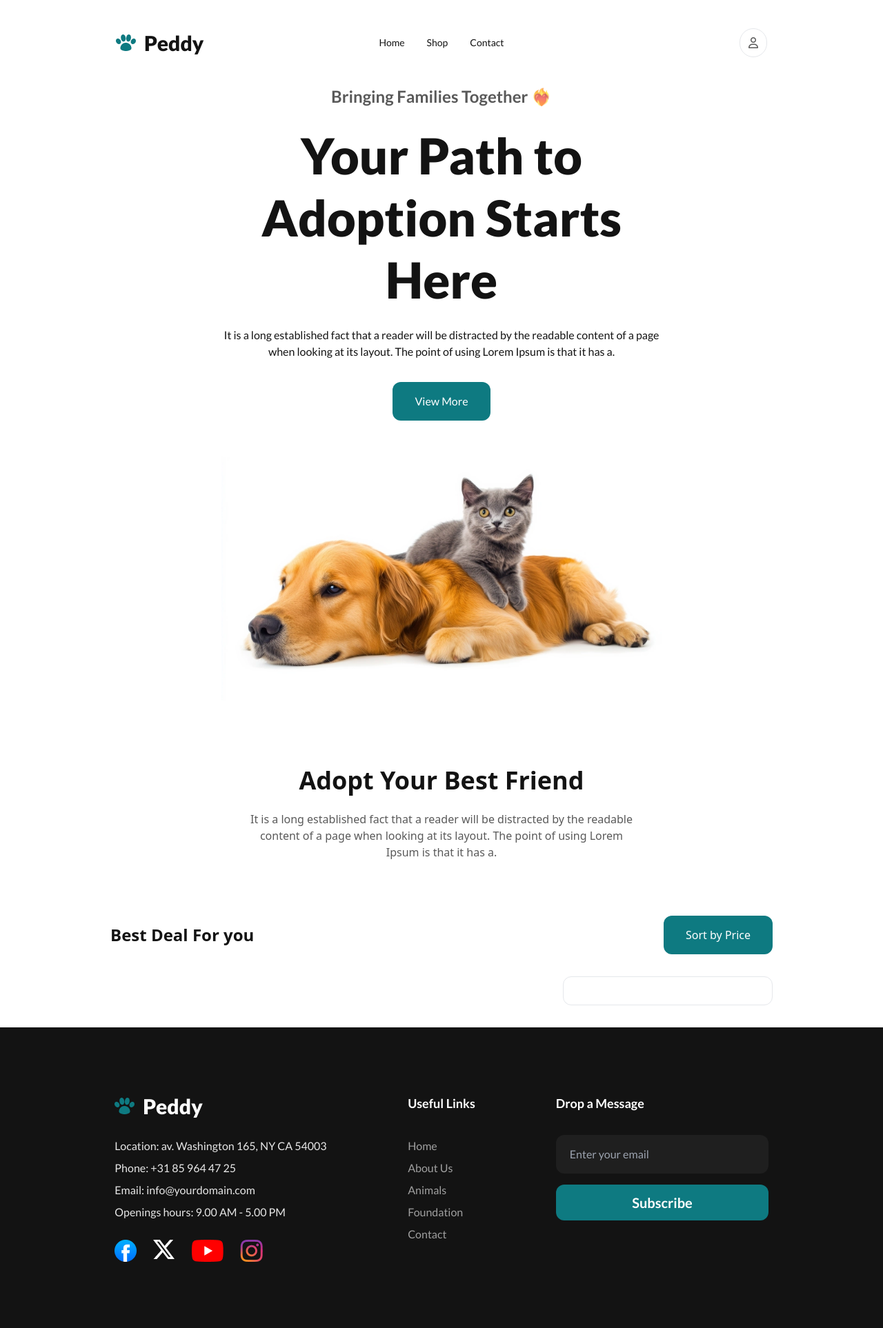
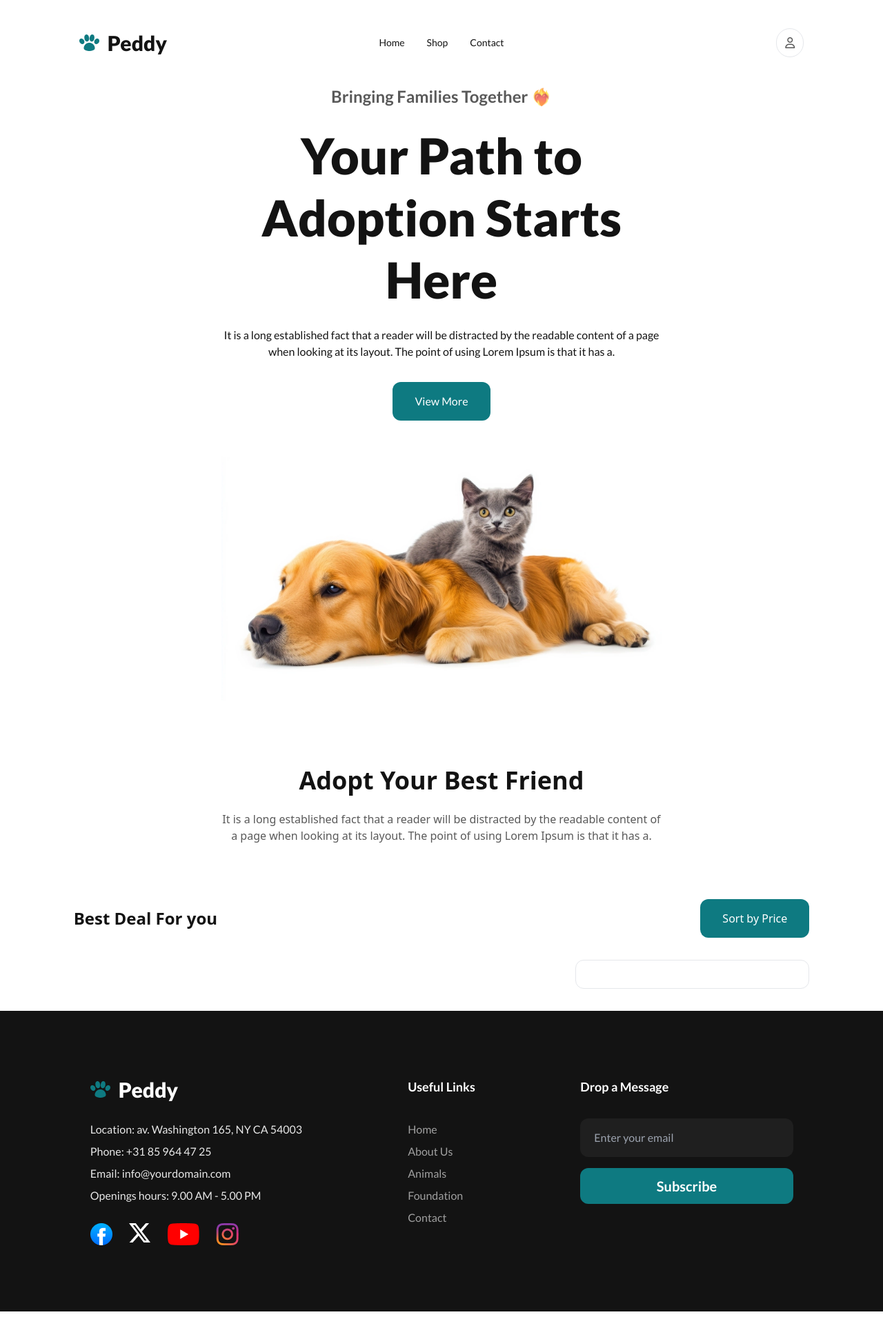
Before and after one commit to Sanjida-Khanam778/peddy, a plain HTML site: page index.html in a window 1280 px wide. Shown: the whole page at 69% size. After the commit the page ends 1902 px from the top, so only its background shows below. Drawn offline with nearby package versions, Linux system fonts and the light colour scheme; no server answers.

Commit message:
tablet and mobile responsive donee

```diff
--- a/index.html
+++ b/index.html
@@ -44,7 +44,7 @@
   </head>
   <body class="text-text_dark">
     <header class="font-lato">
-      <nav class="w-11/12 md:w-10/12 lg:w-9/12 mx-auto my-5 lg:my-7">
+      <nav class="w-11/12 md:w-10/12 mx-auto my-5 lg:my-7">
         <div class="navbar">
           <div class="navbar-start flex gap-3">
             <img src="images/logo.webp" alt="" />
@@ -121,7 +121,7 @@
         </div>
       </div>
     </header>
-    <main class="w-10/12 lg:w-9/12 mx-auto mt-16 lg:mt-24 mb-8">
+    <main class="w-10/12 mx-auto mt-16 lg:mt-24 mb-8">
       <section id="adopt-section">
         <div
           class="lg:w-3/5 mx-auto flex flex-col items-center justify-center text-center space-y-6 mb-12"
@@ -212,7 +212,7 @@
     </main>
     <footer class="bg-text_dark text-white font-lato">
       <section
-        class="py-10 md:py-16 xl:py-24 w-10/12 lg:w-9/12 mx-auto grid gap-10 xl:gap-0 grid-cols-1 md:grid-cols-2 lg:grid-cols-3 lg:justify-items-center"
+        class="py-10 md:py-16 xl:py-24 w-10/12 mx-auto grid gap-10 xl:gap-0 grid-cols-1 md:grid-cols-2 lg:grid-cols-3 lg:justify-items-center"
       >
         <div class="space-y-6 order-1">
           <div class="flex w-full items-center gap-3">
--- a/script.js
+++ b/script.js
@@ -179,7 +179,7 @@ its layout. The point of using Lorem Ipsum is that it has a.</p>
              <div class="flex items-center justify-between mt-4">
               <button onclick = "loadLikedImage('${
                 pet.petId
-              }')" class="border rounded-lg px-4 py-2"><img class="h-7" src="images/like-icon.png" alt=""></button>
+              }')" class="border rounded-lg px-2 py-2"><img class="h-7" src="images/like-icon.png" alt=""></button>
               <button onclick = "my_modal_count.showModal(modalCount('${pet.petId}'))" id="adopt-${pet.petId}" class="text-lg font-bold text-primary border rounded-lg px-4 py-2">Adopt</button>
               <button onclick = "my_modal_5.showModal(displayModal('${
                 pet.petId
```
